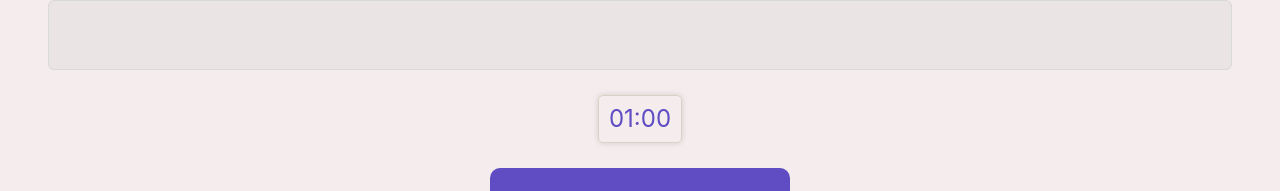
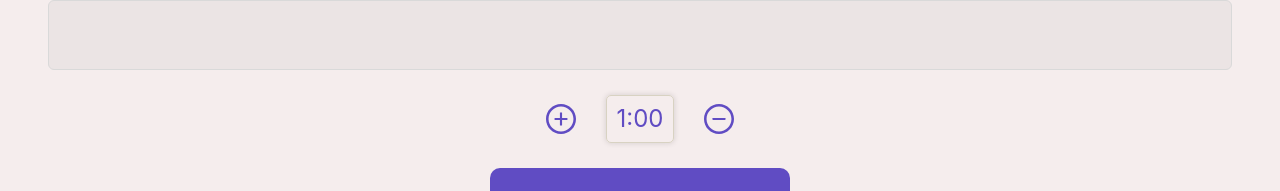
Before and after one commit to Rugnus/conundrum, a React (Vite) app: page /blind-type in a window 1280 px wide. Shown: the part 208-399 px from the top of the page. Built offline with nearby package versions, Linux system fonts and the light colour scheme.

Commit message:
optimize timer and add reduce and add time button

```diff
--- a/libs/ui-kit/Timer/Timer.tsx
+++ b/libs/ui-kit/Timer/Timer.tsx
@@ -1,6 +1,24 @@
+import {
+  MinusCircleOutlined,
+  PlusCircleOutlined,
+} from "@ant-design/icons/lib/icons";
 import { FC } from "react";
 import styled from "styled-components";
 import { borderRadius, pxToRem, uiColors } from "../config/config";
+
+const STimerWrapper = styled.div`
+  display: flex;
+  flex-direction: row;
+  align-items: center;
+  justify-content: center;
+  gap: ${pxToRem(30)};
+
+  svg {
+    cursor: pointer;
+    font-size: ${pxToRem(30)};
+    color: ${uiColors.primaryColor};
+  }
+`;
 
 const STimer = styled.div`
   display: flex;
@@ -20,6 +38,16 @@ const STimer = styled.div`
   cursor: not-allowed;
 `;
 
-export const Timer: FC<{ timeRange: string }> = ({ timeRange }) => {
-  return <STimer>{timeRange}</STimer>;
+export const Timer: FC<{
+  timeRange: string;
+  addTime: () => void;
+  reduceTime: () => void;
+}> = ({ timeRange, addTime, reduceTime }) => {
+  return (
+    <STimerWrapper>
+      <PlusCircleOutlined onClick={addTime} />
+      <STimer>{timeRange}</STimer>
+      <MinusCircleOutlined onClick={reduceTime} />
+    </STimerWrapper>
+  );
 };
--- a/src/features/BlindTypeTraining/BlindTypeTraining.tsx
+++ b/src/features/BlindTypeTraining/BlindTypeTraining.tsx
@@ -36,6 +36,19 @@ export const BlindTypeTraining: FC = () => {
   const [correctLetters, setCorrectLetters] = useState<number>(0);
   const [userMistakes, setUserMistakes] = useState<number>(0);
   const [correctPercentage, setCorrectPercentage] = useState<string>("0%");
+
+  const [duration, setDuration] = useState<number>(60000);
+  const minutes = Math.floor(duration / 60000);
+  const seconds = Math.floor((duration % 60000) / 1000);
+  const [timeRange, setTimeRange] = useState<string>(
+    `${minutes}:${seconds.toString().padStart(2, "0")}`
+  );
+
+  useEffect(() => {
+    const minutes = Math.floor(duration / 60000);
+    const seconds = Math.floor((duration % 60000) / 1000);
+    setTimeRange(`${minutes}:${seconds.toString().padStart(2, "0")}`);
+  }, [duration]);
 
   useEffect(() => {
     inputRef?.current?.focus();
@@ -84,9 +97,38 @@ export const BlindTypeTraining: FC = () => {
   const handleStart = () => {
     setIsInputDisabled(false);
 
+    const startTime = new Date().getTime();
+
     handleRandomSentence()
       .then(() => inputRef.current?.focus())
+      .then(() => {
+        const intervalId = setInterval(() => {
+          const currentTime = new Date().getTime();
+          const remainingTime = duration - (currentTime - startTime);
+          const minutes = Math.floor(remainingTime / 60000);
+          const seconds = Math.floor((remainingTime % 60000) / 1000);
+          setTimeRange(`${minutes}:${seconds.toString().padStart(2, "0")}`);
+
+          if (remainingTime <= 0) {
+            clearInterval(intervalId);
+            setIsInputDisabled(true);
+            // Здесь можно написать код, который будет выполнен через 5 секунд
+          }
+        }, 1000);
+      })
       .catch((e) => console.log(e));
+  };
+
+  const addTime = () => {
+    setDuration((prevDuration) => prevDuration + 30000);
+  };
+
+  const reduceTime = () => {
+    if (duration !== 0) {
+      setDuration((prevDuration) => prevDuration - 30000);
+    } else {
+      return;
+    }
   };
 
   return (
@@ -100,7 +142,7 @@ export const BlindTypeTraining: FC = () => {
           readOnly
         />
       </SInputWrapper>
-      <Timer timeRange="01:00" />
+      <Timer timeRange={timeRange} addTime={addTime} reduceTime={reduceTime} />
       <Button title="Начать тренировку" onClick={handleStart} />{" "}
       {!isInputDisabled && (
         <>
```
